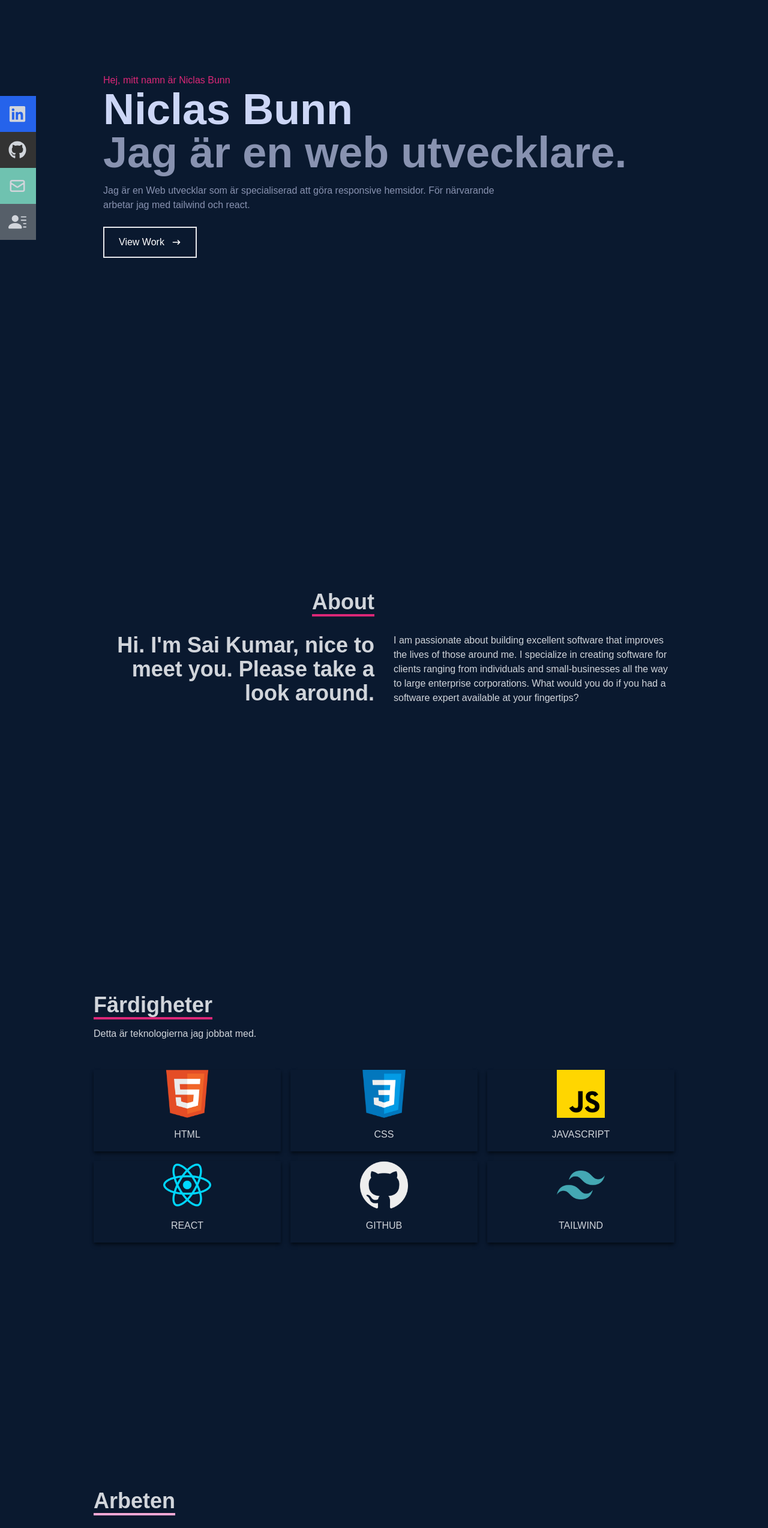
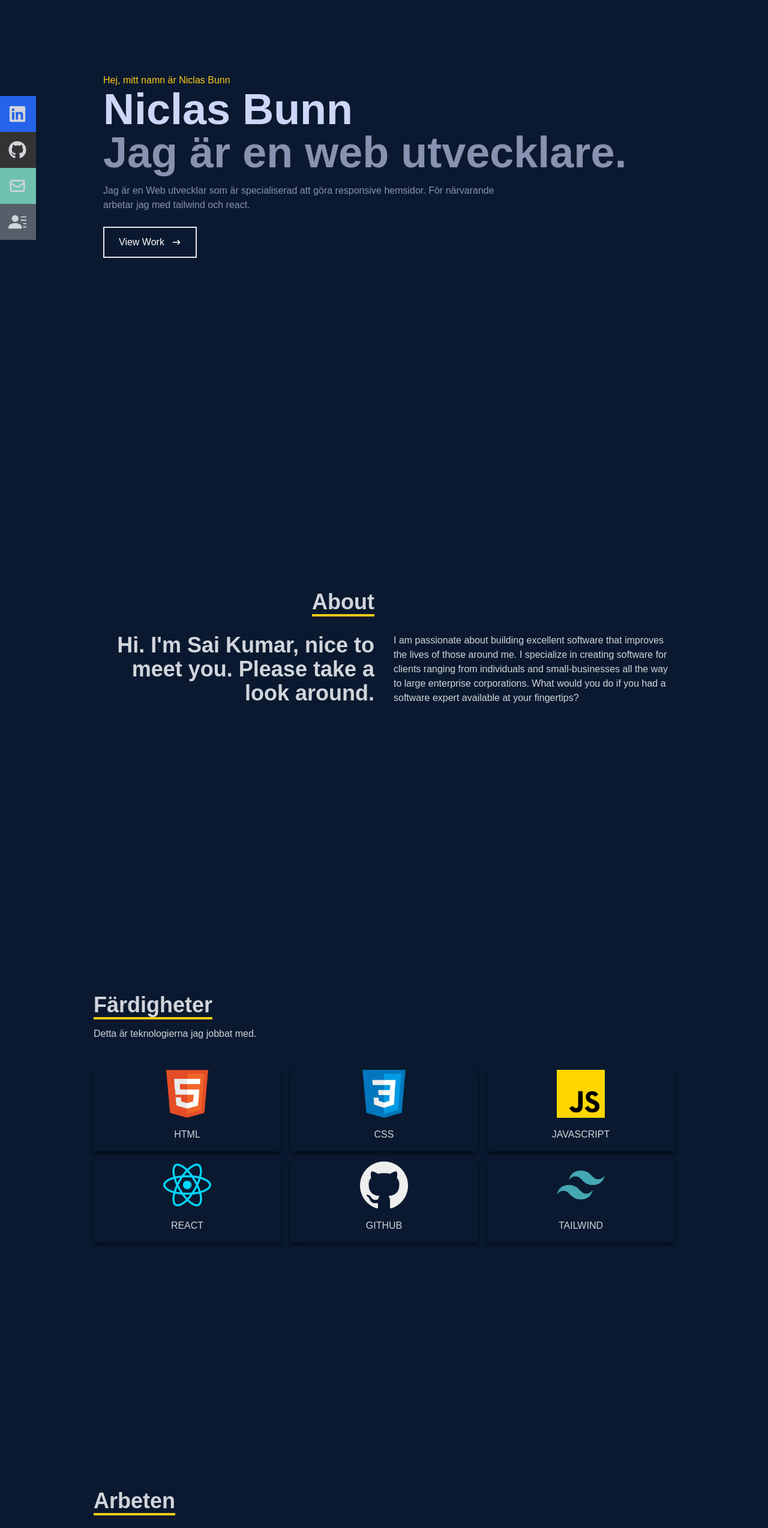
Before and after one commit to bunn1/portfolioReactApp, a React (Create React App) app: page / in a window 1280 px wide. Shown: the part 120-2668 px from the top of the page at 60% size. Built offline with nearby package versions, Linux system fonts and the light colour scheme.

Commit message:
Css pink to yellow

```diff
--- a/src/components/About.jsx
+++ b/src/components/About.jsx
@@ -6,7 +6,7 @@ const About = () => {
       <div className="flex flex-col justify-center items-center w-full h-full">
         <div className="max-w-[1000px] w-full grid grid-cols-2 gap-8">
           <div className="sm:text-right pb-8 pl-4">
-            <p className="text-4xl font-bold inline border-b-4 border-pink-600">
+            <p className="text-4xl font-bold inline border-b-4 border-yellow-400">
               About
             </p>
           </div>
--- a/src/components/Contact.jsx
+++ b/src/components/Contact.jsx
@@ -12,7 +12,7 @@ function Contact() {
         className="flex flex-col max-w-[600px] w-full"
       >
         <div className="pb-8">
-          <p className="text-4xl font-bold inline border-b-4 border-pink-600 text-gray-300">
+          <p className="text-4xl font-bold inline border-b-4 border-[#FFD700] text-gray-300">
             Contact
           </p>
           <p className="text-gray-300 py-4">
@@ -39,7 +39,7 @@ function Contact() {
           rows="10"
           placeholder="Message"
         ></textarea>
-        <button className="text-white border-2 hover:bg-pink-600 hover:border-pink-600 px-4 py-3 my-8 mx-auto flex items-center">
+        <button className="text-white border-2 hover:bg-yellow-400 hover:border-yellow-400 px-4 py-3 my-8 mx-auto flex items-center">
           Lets collaborate
         </button>
       </form>
--- a/src/components/Home.jsx
+++ b/src/components/Home.jsx
@@ -6,7 +6,7 @@ const Home = () => {
     <div name="home" className="w-full h-screen bg-[#0a192f]">
       {/* Container */}
       <div className="max-w-[1000px] mx-auto px-8 flex flex-col justify-center h-full">
-        <p className="text-pink-600">Hej, mitt namn är Niclas Bunn</p>
+        <p className="text-yellow-400">Hej, mitt namn är Niclas Bunn</p>
         <h1 className="text-4xl sm:text-7xl font-bold text-[#ccd6f6]">
           Niclas Bunn
         </h1>
@@ -18,7 +18,7 @@ const Home = () => {
           hemsidor. För närvarande arbetar jag med tailwind och react.
         </p>
         <div>
-          <button className="text-white group border-2 px-6 py-3 my-2 flex items-center hover:bg-pink-600 hover:border-pink-600">
+          <button className="text-white group border-2 px-6 py-3 my-2 flex items-center hover:bg-yellow-400 hover:border-yellow-400">
             View Work
             <span className="group-hover:rotate-90 duration-300">
               <HiArrowNarrowRight className="ml-3 " />
--- a/src/components/Skills.jsx
+++ b/src/components/Skills.jsx
@@ -16,7 +16,7 @@ function Skill() {
       {/*Container*/}
       <div className="max-w-[1000px] mx-auto p-4 flex flex-col justify-center w-full h-full">
         <div>
-          <p className="text-4xl font-bold inline border-b-4 border-pink-600">
+          <p className="text-4xl font-bold inline border-b-4 border-yellow-400">
             Färdigheter
           </p>
           <p className="py-4">Detta är teknologierna jag jobbat med.</p>
--- a/src/components/Work.jsx
+++ b/src/components/Work.jsx
@@ -12,7 +12,7 @@ function Work() {
     >
       <div className="max-w-[1000px] mx-auto p-4 flex flex-col justify-center w-full h-full ">
         <div className="pb-8">
-          <p className="text-4xl font-bold inline border-b-4 text-gray-300 border-pink-300">
+          <p className="text-4xl font-bold inline border-b-4 text-gray-300 border-yellow-400">
             Arbeten
           </p>
           <p className="py-6">Kolla in några av mina arbeten</p>
```
